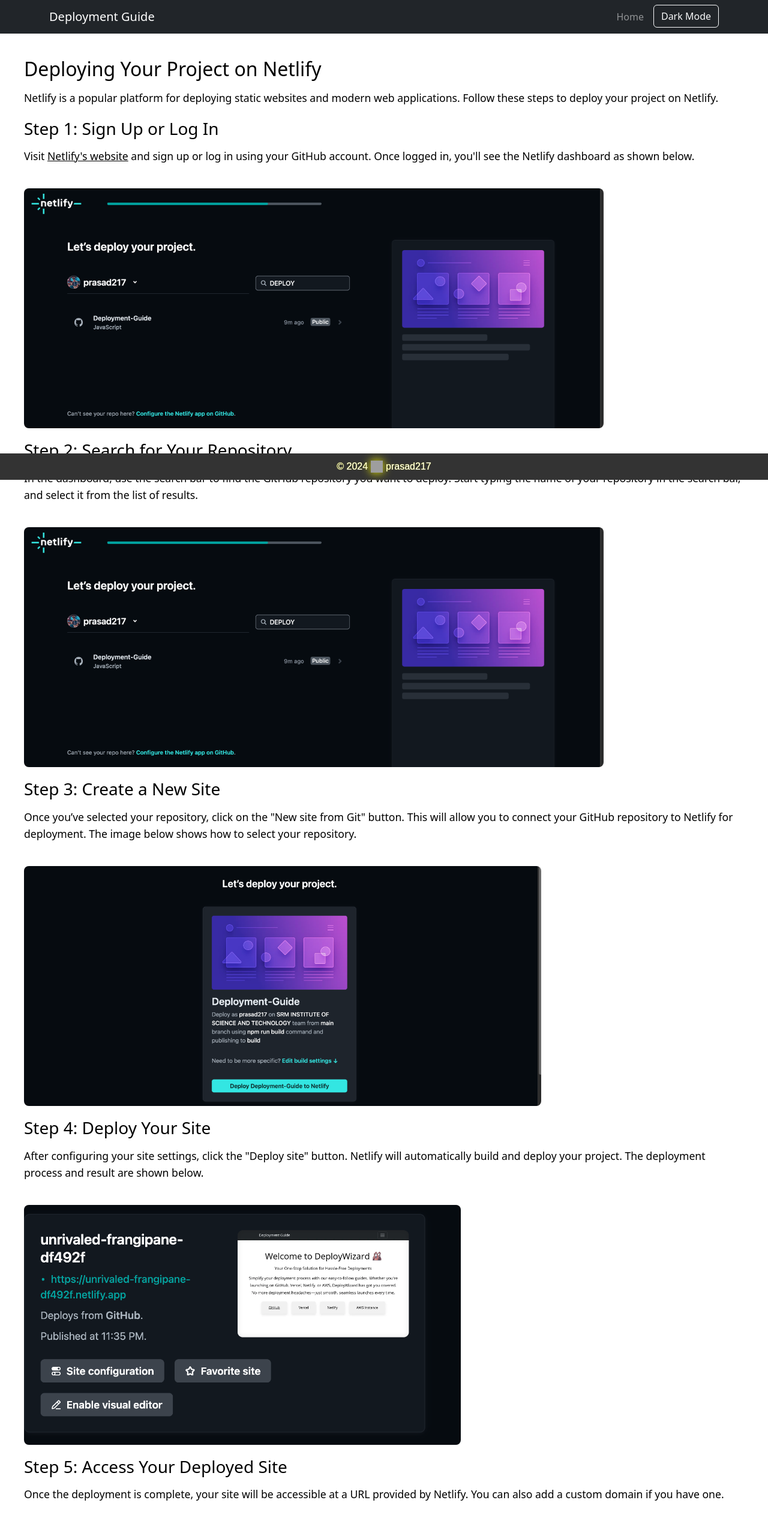
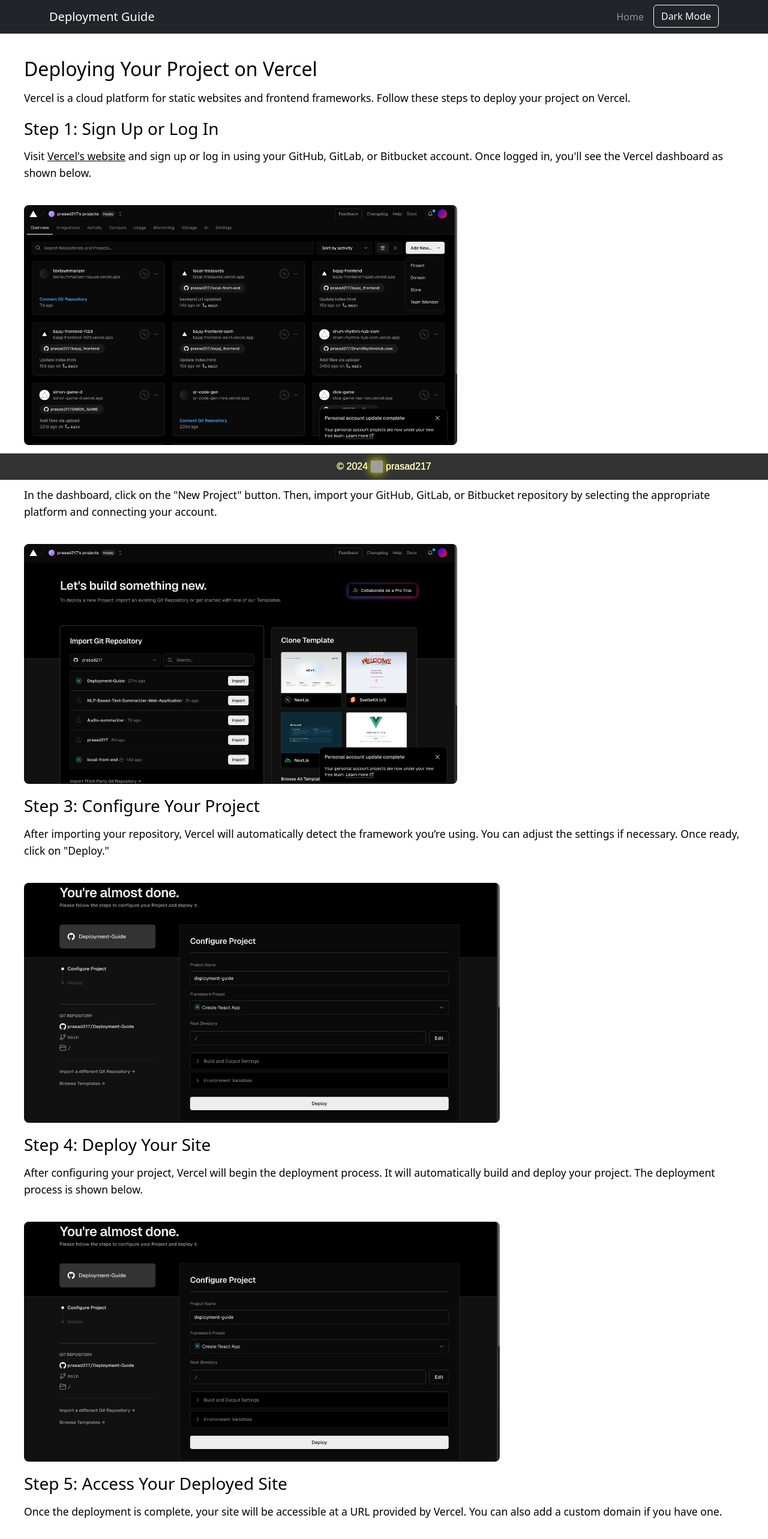
Before and after one commit to prasad217/Deployment-Guide, a React (Create React App) app: page /vercel-deployment in a window 1280 px wide. Shown: the top 2566 px of the page at 60% size. Built offline with nearby package versions, Linux system fonts and the light colour scheme; grey boxes are pictures that could not be loaded.

Commit message:
updated vercel page

```diff
--- a/src/components/VercelGuide.js
+++ b/src/components/VercelGuide.js
@@ -1,48 +1,48 @@
-// src/components/NetlifyGuide.js
+// src/components/VercelGuide.js
 import React from 'react';
-import './NetlifyGuide.css'; // Create and import your CSS file for styling
-import netlify1 from './images/net1.png'; // Import the images
-import netlify2 from './images/net2.png';
-import netlify3 from './images/net3.png';
+import './VercelGuide.css'; // Create and import your CSS file for styling
+import vercel1 from './images/ver1.png'; // Import the images
+import vercel2 from './images/ver2.png';
+import vercel3 from './images/ver3.png';
 
-const NetlifyGuide = () => {
+const VercelGuide = () => {
   return (
-    <div className="netlify-guide-container">
-      <h2>Deploying Your Project on Netlify</h2>
+    <div className="vercel-guide-container">
+      <h2>Deploying Your Project on Vercel</h2>
       <p>
-        Netlify is a popular platform for deploying static websites and modern web applications. Follow these steps to deploy your project on Netlify.
+        Vercel is a cloud platform for static websites and frontend frameworks. Follow these steps to deploy your project on Vercel.
       </p>
 
       <h3>Step 1: Sign Up or Log In</h3>
       <p>
-        Visit <a href="https://www.netlify.com/" target="_blank" rel="noopener noreferrer">Netlify's website</a> and sign up or log in using your GitHub account. Once logged in, you'll see the Netlify dashboard as shown below.
+        Visit <a href="https://vercel.com/" target="_blank" rel="noopener noreferrer">Vercel's website</a> and sign up or log in using your GitHub, GitLab, or Bitbucket account. Once logged in, you'll see the Vercel dashboard as shown below.
       </p>
-      <img src={netlify1} alt="Netlify Dashboard" className="guide-image" />
+      <img src={vercel1} alt="Vercel Dashboard" className="guide-image" />
 
-      <h3>Step 2: Search for Your Repository</h3>
+      <h3>Step 2: Import Your Git Repository</h3>
       <p>
-        In the dashboard, use the search bar to find the GitHub repository you want to deploy. Start typing the name of your repository in the search bar, and select it from the list of results.
+        In the dashboard, click on the "New Project" button. Then, import your GitHub, GitLab, or Bitbucket repository by selecting the appropriate platform and connecting your account.
       </p>
-      <img src={netlify1} alt="Search for Repository on Netlify" className="guide-image" />
+      <img src={vercel2} alt="Import Repository on Vercel" className="guide-image" />
 
-      <h3>Step 3: Create a New Site</h3>
+      <h3>Step 3: Configure Your Project</h3>
       <p>
-        Once you’ve selected your repository, click on the "New site from Git" button. This will allow you to connect your GitHub repository to Netlify for deployment. The image below shows how to select your repository.
+        After importing your repository, Vercel will automatically detect the framework you’re using. You can adjust the settings if necessary. Once ready, click on "Deploy."
       </p>
-      <img src={netlify2} alt="Create a New Site on Netlify" className="guide-image" />
+      <img src={vercel3} alt="Configure and Deploy on Vercel" className="guide-image" />
 
       <h3>Step 4: Deploy Your Site</h3>
       <p>
-        After configuring your site settings, click the "Deploy site" button. Netlify will automatically build and deploy your project. The deployment process and result are shown below.
+        After configuring your project, Vercel will begin the deployment process. It will automatically build and deploy your project. The deployment process is shown below.
       </p>
-      <img src={netlify3} alt="Deploy Site on Netlify" className="guide-image" />
+      <img src={vercel3} alt="Deploy Site on Vercel" className="guide-image" />
 
       <h3>Step 5: Access Your Deployed Site</h3>
       <p>
-        Once the deployment is complete, your site will be accessible at a URL provided by Netlify. You can also add a custom domain if you have one.
+        Once the deployment is complete, your site will be accessible at a URL provided by Vercel. You can also add a custom domain if you have one.
       </p>
     </div>
   );
 };
 
-export default NetlifyGuide;
+export default VercelGuide;
```
